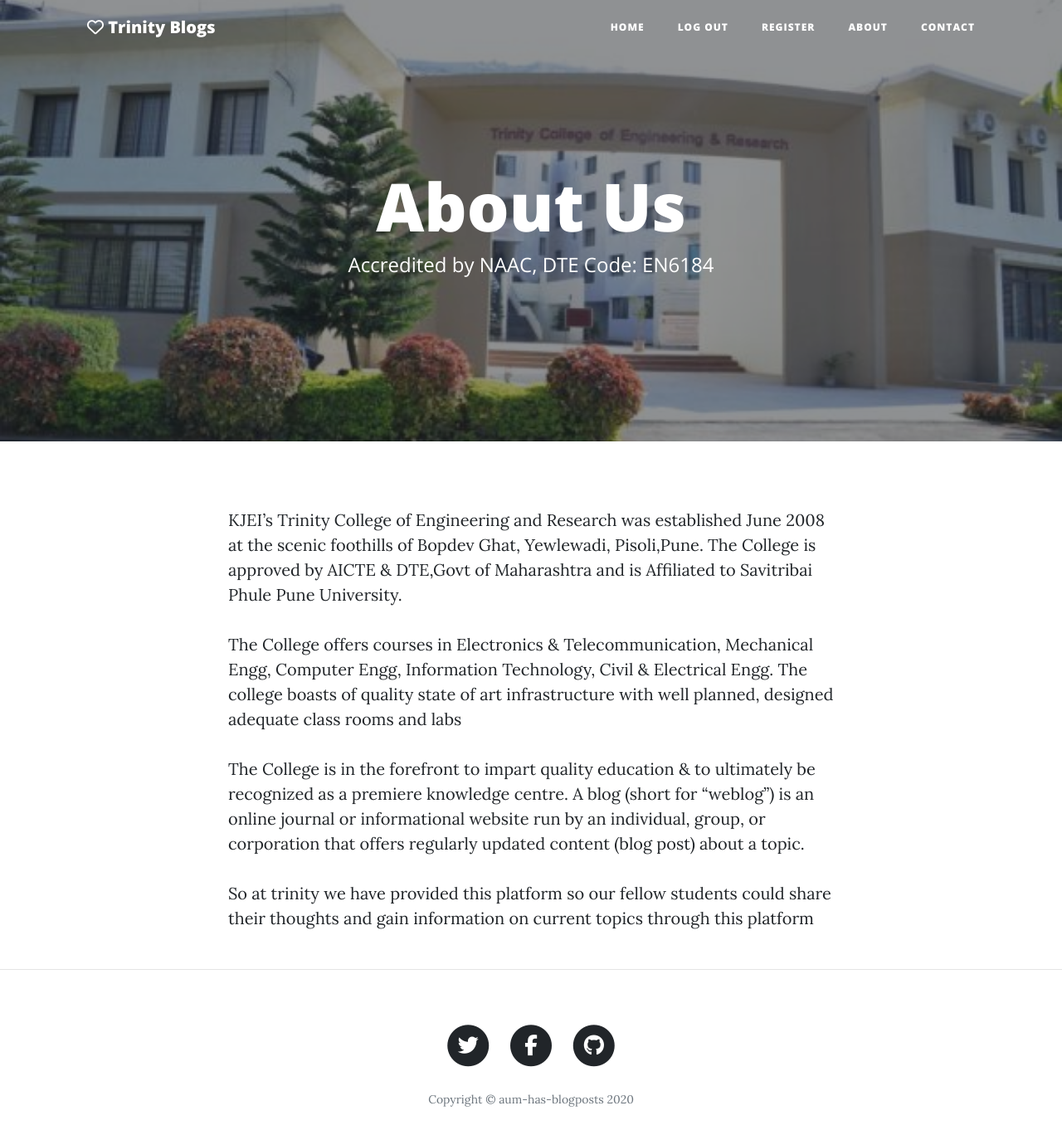
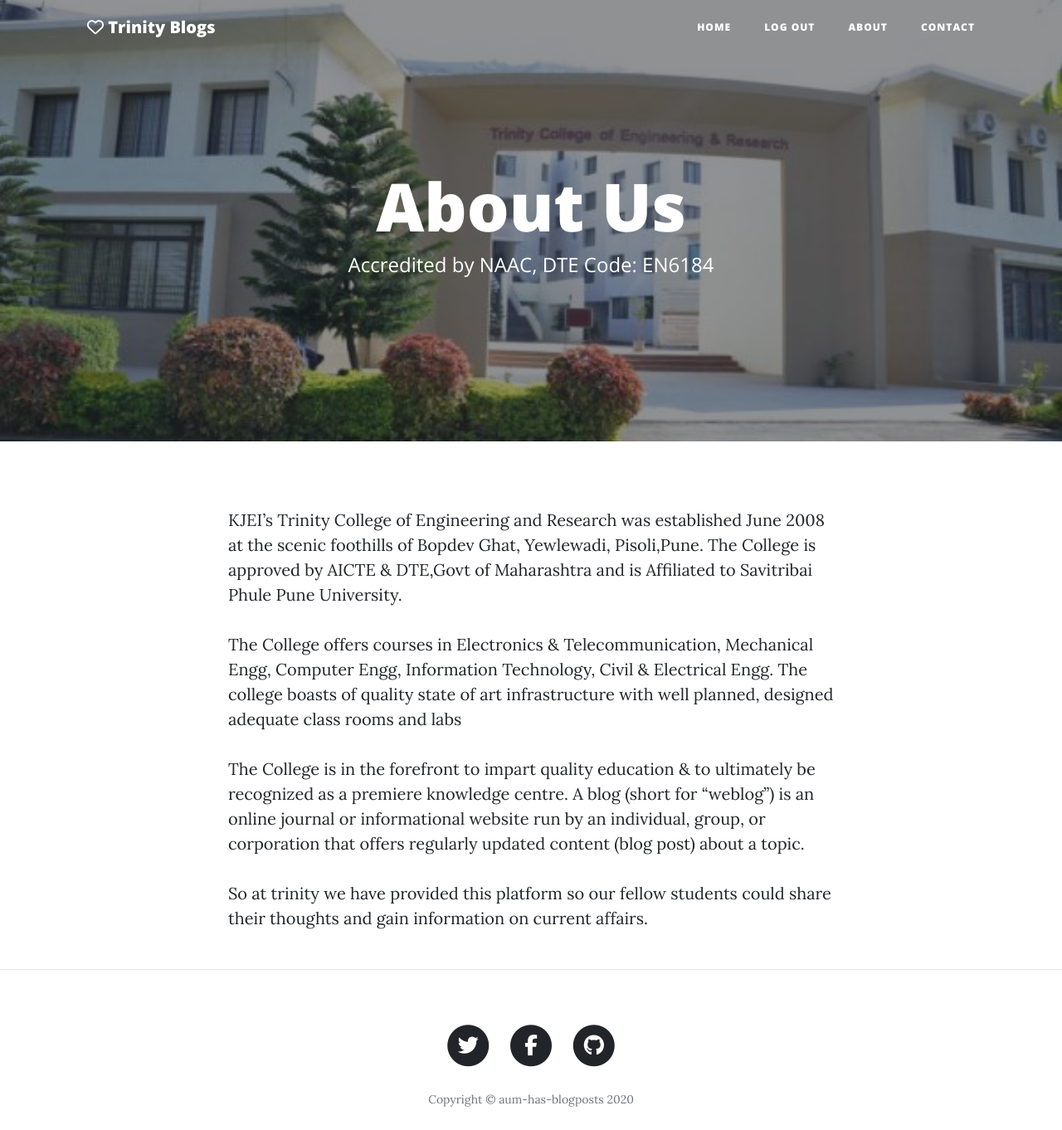
Before and after one commit to aum99/trinity-blogpage, a Flask app: page /about in a window 1280 px wide. Shown: the top 1362 px of the page at 83% size. Run offline with Flask 2, Linux system fonts and the light colour scheme; the visitor is signed in with stand-in values (Sample User, id 1); some libraries are stand-ins or nearby versions.

Commit message:
about page and header file change

```diff
--- a/templates/about.html
+++ b/templates/about.html
@@ -22,7 +22,7 @@
         <p>KJEI’s Trinity College of Engineering and Research was established June 2008 at the scenic foothills of Bopdev Ghat, Yewlewadi, Pisoli,Pune. The College is approved by AICTE & DTE,Govt of Maharashtra and is Affiliated to Savitribai Phule Pune University.</p>
         <p>The College offers courses in Electronics & Telecommunication, Mechanical Engg, Computer Engg, Information Technology, Civil & Electrical Engg. The college boasts of quality state of art infrastructure with well planned, designed adequate class rooms and labs</p>
         <p>The College is in the forefront to impart quality education & to ultimately be recognized as a premiere knowledge centre. A blog (short for “weblog”) is an online journal or informational website run by an individual, group, or corporation that offers regularly updated content (blog post) about a topic.</p>
-        <p>So at trinity we have provided this platform so our fellow students could share their thoughts and gain information on current topics through this platform</p>
+        <p>So at trinity we have provided this platform so our fellow students could share their thoughts and gain information on current affairs.</p>
       </div>
     </div>
   </div>
--- a/templates/header.html
+++ b/templates/header.html
@@ -39,20 +39,19 @@
           <li class="nav-item">
             <a class="nav-link" href="{{ url_for('get_all_posts') }}">Home</a>
           </li>
+
           {% if not current_user.is_authenticated %}
           <li class="nav-item">
             <a class="nav-link" href="{{ url_for('login') }}">Login</a>
+          </li>
+          <li class="nav-item">
+            <a class="nav-link" href="{{ url_for('register') }}">Register</a>
           </li>
           {% else %}
            <li class="nav-item">
             <a class="nav-link" href="{{ url_for('logout') }}">Log Out</a>
           </li>
           {% endif %}
-          <li class="nav-item">
-            <a class="nav-link" href="{{ url_for('register') }}">Register</a>
-          </li>
-
-
 
           <li class="nav-item">
             <a class="nav-link" href="{{ url_for('about') }}">About</a>
```
